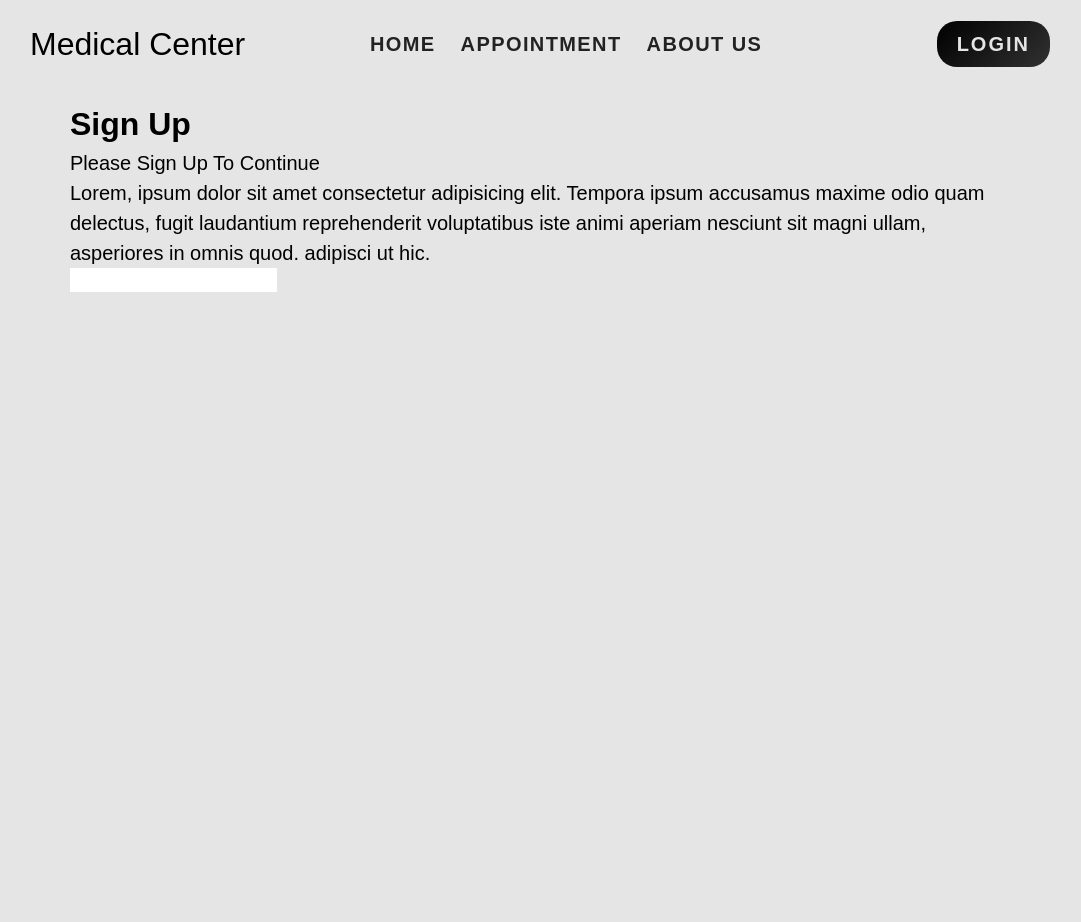
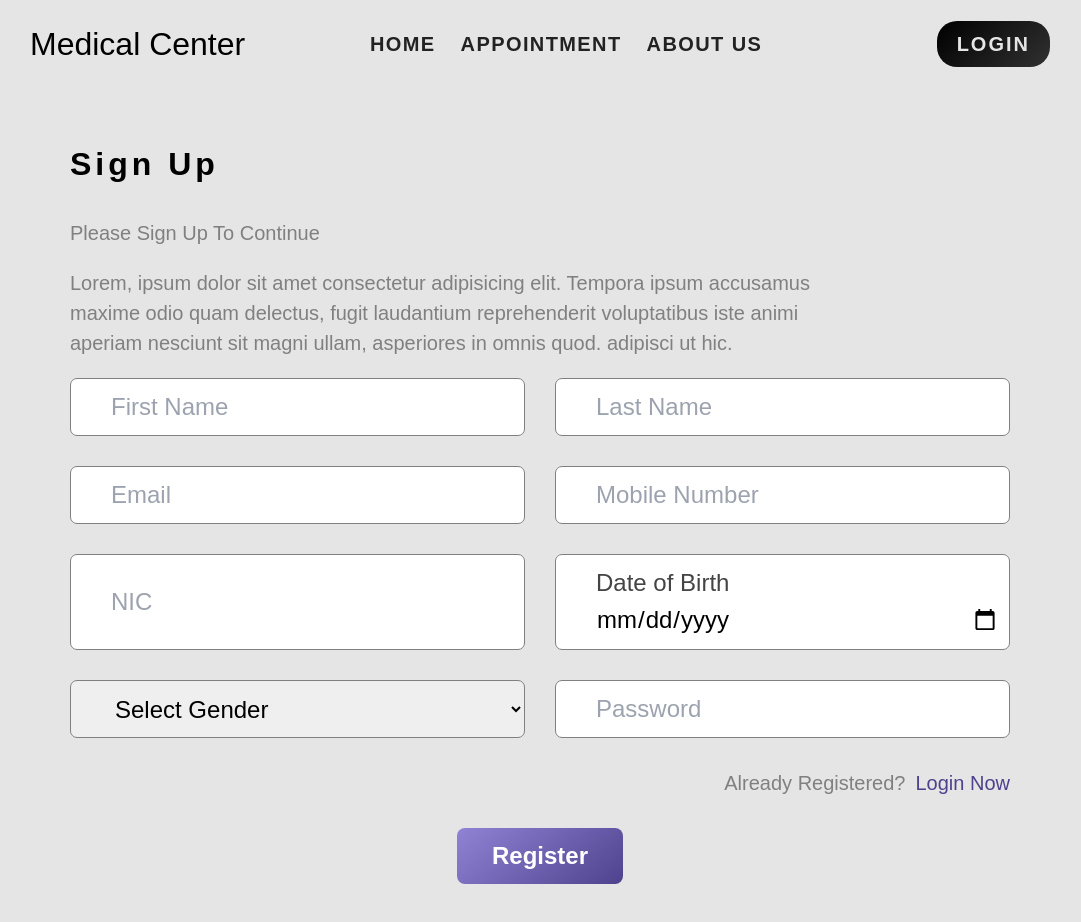
Before and after one commit to dauxero/Web_citas_medicas, a React (Vite) app in the folder FrontEnd/: page /register in a window 1280 px wide. Shown: the top 922 px of the page, without its empty margins (100-1181 px from the left). Before the commit the page ends 800 px from the top, so only its background shows below. Built offline with nearby package versions, Linux system fonts and the light colour scheme; no server answers.

Commit message:
Creacion de usuario patient

```diff
--- a/FrontEnd/src/pages/Register.jsx
+++ b/FrontEnd/src/pages/Register.jsx
@@ -11,15 +11,50 @@
   const [firstName, setFirstName] = useState("");
   const [lastName, setLastName] = useState("");
   const [email, setEmail] = useState("");
+  const [phone, setPhone] = useState("");
+  const [nic, setNic] = useState("");
+  const [dob, setDob] = useState("");
+  const [gender, setGender] = useState("");
+  const [password, setPassword] = useState("");
 
   const navigateTo = useNavigate();
 
-  const handleRegistration = (e) => {
-    e.preventDefault;
+  const handleRegistration = async (e) => {
+    e.preventDefault();
+    try {
+      await axios
+        .post(
+          "http://localhost:4000/api/v1/user/patient/register",
+          { firstName, lastName, email, phone, nic, dob, gender, password },
+          {
+            withCredentials: true,
+            headers: { "Content-Type": "application/json" },
+          }
+        )
+        .then((res) => {
+          toast.success(res.data.message);
+          setIsAuthenticated(true);
+          navigateTo("/");
+          setFirstName("");
+          setLastName("");
+          setEmail("");
+          setPhone("");
+          setNic("");
+          setDob("");
+          setGender("");
+          setPassword("");
+        });
+    } catch (error) {
+      toast.error(error.response.data.message);
+    }
   };
+
+  if (isAuthenticated) {
+    return <Navigate to={"/"} />;
+  }
   return (
     <>
-      <div className="container form-content register-form">
+      <div className="container form-component register-form">
         <h2>Sign Up</h2>
         <p>Please Sign Up To Continue</p>
         <p>
@@ -30,7 +65,77 @@
         </p>
         <form onSubmit={handleRegistration}>
           <div>
-            <input type="text" />
+            <input
+              type="text"
+              placeholder="First Name"
+              value={firstName}
+              onChange={(e) => setFirstName(e.target.value)}
+            />
+            <input
+              type="text"
+              placeholder="Last Name"
+              value={lastName}
+              onChange={(e) => setLastName(e.target.value)}
+            />
+          </div>
+          <div>
+            <input
+              type="text"
+              placeholder="Email"
+              value={email}
+              onChange={(e) => setEmail(e.target.value)}
+            />
+            <input
+              type="number"
+              placeholder="Mobile Number"
+              value={phone}
+              onChange={(e) => setPhone(e.target.value)}
+            />
+          </div>
+          <div>
+            <input
+              type="number"
+              placeholder="NIC"
+              value={nic}
+              onChange={(e) => setNic(e.target.value)}
+            />
+            <input
+              type={"date"}
+              placeholder="Date of Birth"
+              value={dob}
+              onChange={(e) => setDob(e.target.value)}
+            />
+          </div>
+          <div>
+            <select value={gender} onChange={(e) => setGender(e.target.value)}>
+              <option value="">Select Gender</option>
+              <option value="Male">Male</option>
+              <option value="Female">Female</option>
+            </select>
+            <input
+              type="password"
+              placeholder="Password"
+              value={password}
+              onChange={(e) => setPassword(e.target.value)}
+            />
+          </div>
+          <div
+            style={{
+              gap: "10px",
+              justifyContent: "flex-end",
+              flexDirection: "row",
+            }}
+          >
+            <p style={{ marginBottom: 0 }}>Already Registered?</p>
+            <Link
+              to={"/signin"}
+              style={{ textDecoration: "none", color: "#271776ca" }}
+            >
+              Login Now
+            </Link>
+          </div>
+          <div style={{ justifyContent: "center", alignItems: "center" }}>
+            <button type="submit">Register</button>
           </div>
         </form>
       </div>
```
